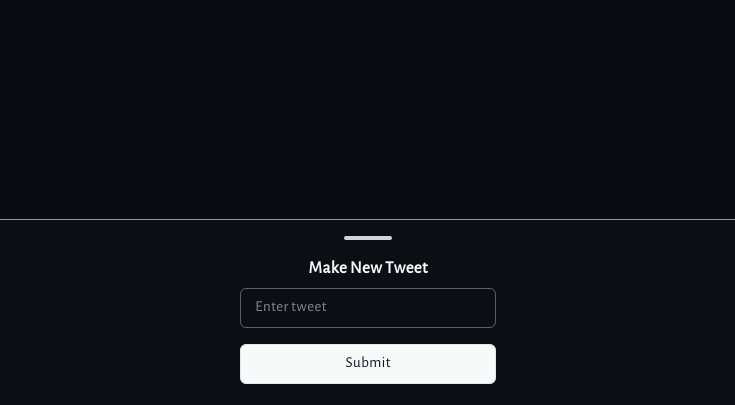
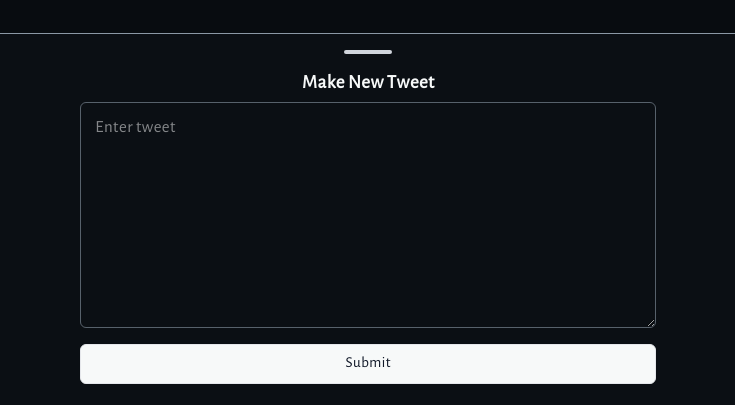
Before and after one commit to DanialZaree/tweeter, a Next.js app: page / in a window 1280 px wide. Both pictures are taken after a click on the button 37 px from the left and 763 px from the top of the page. Shown: the part 392-797 px from the top of the page, without its empty margins (272-1007 px from the left). Built offline with nearby package versions, Linux system fonts and the light colour scheme; no server answers; the database is empty.

Commit message:
form is finished but not fully

```diff
--- a/app/components/NewTweetForm/index.tsx
+++ b/app/components/NewTweetForm/index.tsx
@@ -1,12 +1,12 @@
 'use client';
-import * as React from 'react';
+import { useState } from 'react';
 import { z } from 'zod';
 import { Field } from '@base-ui/react/field';
 import { Form } from '@base-ui/react/form';
 import { Button } from '@base-ui/react/button';
 
 const schema = z.object({
-  Tweet: z.string().min(1, 'Name is required'),
+  Tweet: z.string().min(1, 'Tweet is required'),
 });
 
 async function submitForm(formValues: Form.Values) {
@@ -24,11 +24,11 @@ async function submitForm(formValues: Form.Values) {
 }
 
 export default function NewTweetForm() {
-  const [errors, setErrors] = React.useState({});
+  const [errors, setErrors] = useState({});
 
   return (
     <Form
-      className="flex flex-col gap-4 w-full max-w-64"
+      className="flex flex-col gap-4 w-full max-w-2xl"
       errors={errors}
       onFormSubmit={async (formValues) => {
         const response = await submitForm(formValues);
@@ -37,8 +37,14 @@ export default function NewTweetForm() {
     >
       <Field.Root name="tweet" className="flex flex-col items-start gap-1">
         <Field.Control
-          placeholder="Enter tweet"
-          className="pl-3.5 border border-border/60 rounded-md focus:outline-2 focus:outline-white focus:-outline-offset-1 w-full h-10 font-normal text-white text-base"
+          render={(props) => (
+            <textarea
+              {...props}
+              rows={7}
+              placeholder="Enter tweet"
+              className="pt-3 pb-4 pl-3.5 border border-border/60 rounded-md focus:outline-2 focus:outline-white focus:-outline-offset-1 w-full font-normal text-white text-lg line-clamp-2 resize-y"
+            />
+          )}
         />
         <Field.Error className="text-red-800 text-sm" />
       </Field.Root>
--- a/app/components/ui/NewTweet.tsx
+++ b/app/components/ui/NewTweet.tsx
@@ -13,8 +13,8 @@ export default function NewTweet() {
         <Drawer.Viewport className="fixed inset-0 flex justify-center items-end">
           <Drawer.Popup className="pb-[calc(1.5rem+env(safe-area-inset-bottom,0)+3rem)] bg-background -mb-12 px-6 pt-4 outline outline-border dark:outline-border w-full max-h-[calc(80vh+3rem)] overflow-y-auto overscroll-contain text-gray-900 transform-[translateY(var(--drawer-swipe-movement-y))] data-ending-style:transform-[translateY(calc(100%-3rem+2px))] data-starting-style:transform-[translateY(calc(100%-3rem+2px))] transition-transform duration-450 data-ending-style:duration-[calc(var(--drawer-swipe-strength)*400ms)] ease-[cubic-bezier(0.32,0.72,0,1)] touch-auto data-swiping:select-none">
             <div className="bg-gray-300 mx-auto mb-4 rounded-full w-12 h-1" />
-            <Drawer.Content className="flex flex-col items-center mx-auto w-full max-w-lg">
-              <Drawer.Title className="mb-1 font-bold text-foreground text-lg text-center">
+            <Drawer.Content className="flex flex-col items-center mx-auto w-full max-w-xl">
+              <Drawer.Title className="mb-1 font-bold text-foreground text-xl text-center">
                 Make New Tweet
               </Drawer.Title>
               <NewTweetForm/>
```
